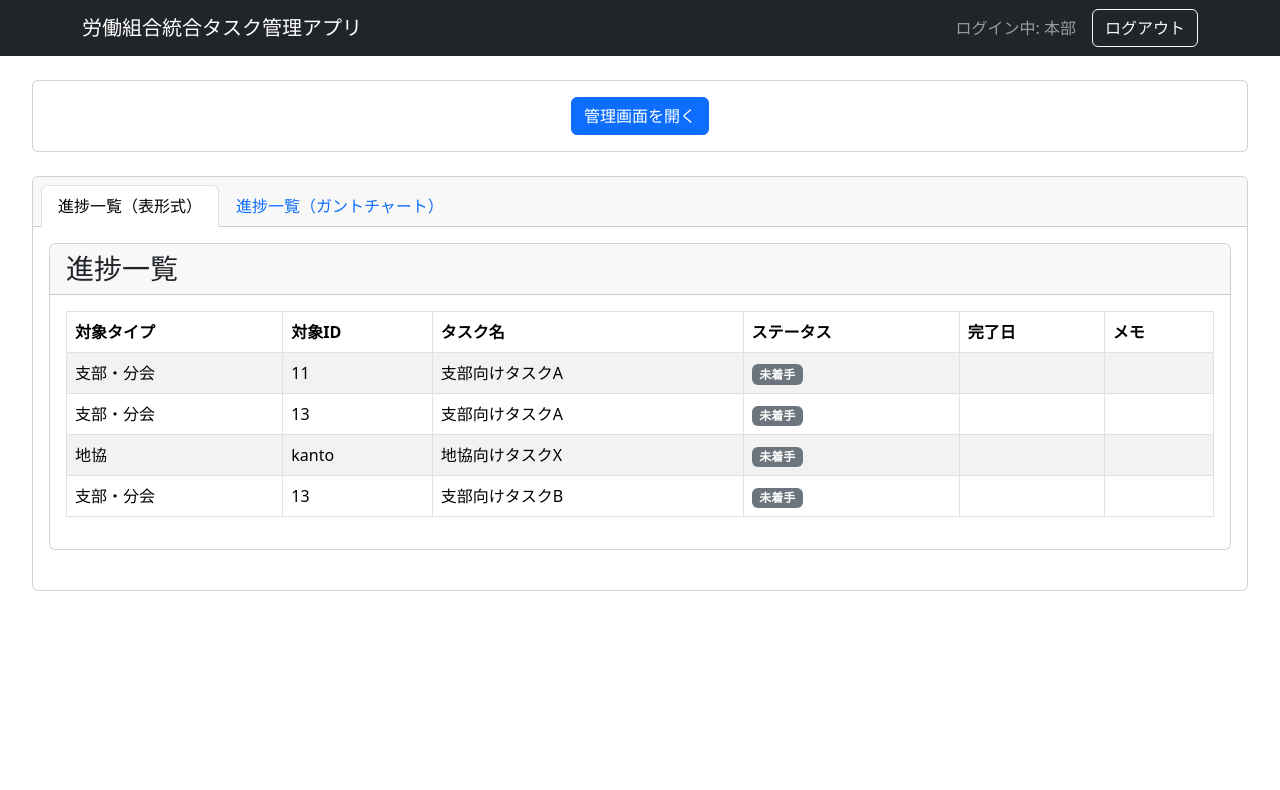
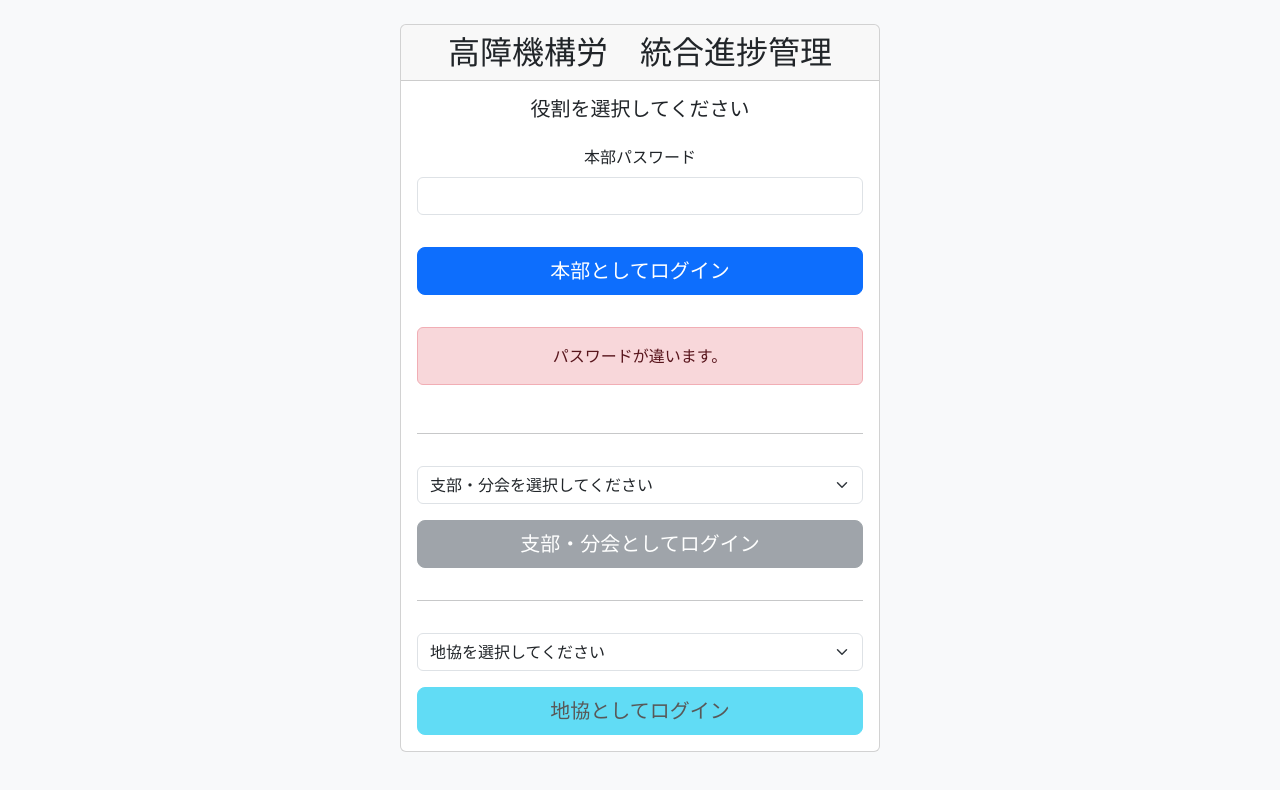
Before and after one commit to KouA16/union-task-app, a React (Create React App) app: page / in a window 1280 px wide. Both pictures are taken after a click on the button "本部としてログイン". Shown: the top 790 px of the page. Built offline with nearby package versions, Linux system fonts and the light colour scheme.

Commit message:
feat: Add password authentication for Headquarters login

```diff
--- a/src/components/AdminLogin.tsx
+++ b/src/components/AdminLogin.tsx
@@ -1,7 +1,7 @@
 import React, { useState } from 'react';
 import { Container, Row, Col, Card, Form, Button, Alert } from 'react-bootstrap';
 
-const ADMIN_PASSWORD = 'password'; // In a real app, use a more secure method
+const ADMIN_PASSWORD = 'admin'; // In a real app, use a more secure method
 
 interface AdminLoginProps {
   onAuth: (isAuthenticated: boolean) => void;
--- a/src/components/Login.tsx
+++ b/src/components/Login.tsx
@@ -1,6 +1,6 @@
 
 import React, { useState } from 'react';
-import { Container, Row, Col, Card, Button, Form } from 'react-bootstrap';
+import { Container, Row, Col, Card, Button, Form, Alert } from 'react-bootstrap';
 import { Role, Branch, RegionalCouncil } from './types';
 
 interface LoginProps {
@@ -9,9 +9,22 @@ interface LoginProps {
   regionalCouncils: RegionalCouncil[];
 }
 
+const HEADQUARTERS_PASSWORD = 'jaed-union';
+
 export const Login: React.FC<LoginProps> = ({ onLogin, branches, regionalCouncils }) => {
   const [selectedBranch, setSelectedBranch] = useState<string>('');
   const [selectedRegionalCouncil, setSelectedRegionalCouncil] = useState<string>('');
+  const [headquartersPassword, setHeadquartersPassword] = useState<string>('');
+  const [error, setError] = useState<string>('');
+
+  const handleHeadquartersLogin = () => {
+    if (headquartersPassword === HEADQUARTERS_PASSWORD) {
+      setError('');
+      onLogin('本部');
+    } else {
+      setError('パスワードが違います。');
+    }
+  };
 
   return (
     <Container fluid className="vh-100 d-flex justify-content-center align-items-center bg-light">
@@ -22,9 +35,19 @@ export const Login: React.FC<LoginProps> = ({ onLogin, branches, regionalCouncil
             <Card.Body>
               <Card.Title>役割を選択してください</Card.Title>
               <div className="d-grid gap-3 mt-4">
-                <Button variant="primary" size="lg" onClick={() => onLogin('本部')}>
+                <Form.Group className="mb-3">
+                  <Form.Label>本部パスワード</Form.Label>
+                  <Form.Control
+                    type="password"
+                    value={headquartersPassword}
+                    onChange={(e) => setHeadquartersPassword(e.target.value)}
+                    onKeyPress={(e) => e.key === 'Enter' && handleHeadquartersLogin()}
+                  />
+                </Form.Group>
+                <Button variant="primary" size="lg" onClick={handleHeadquartersLogin}>
                   本部としてログイン
                 </Button>
+                {error && <Alert variant="danger" className="mt-3">{error}</Alert>}
                 <hr />
                 <Form.Select
                   aria-label="Branch select"
```
Also changed, not shown: package.json (+6 -2 lines), 1 other file (tests, documents, lock files or other folders).
